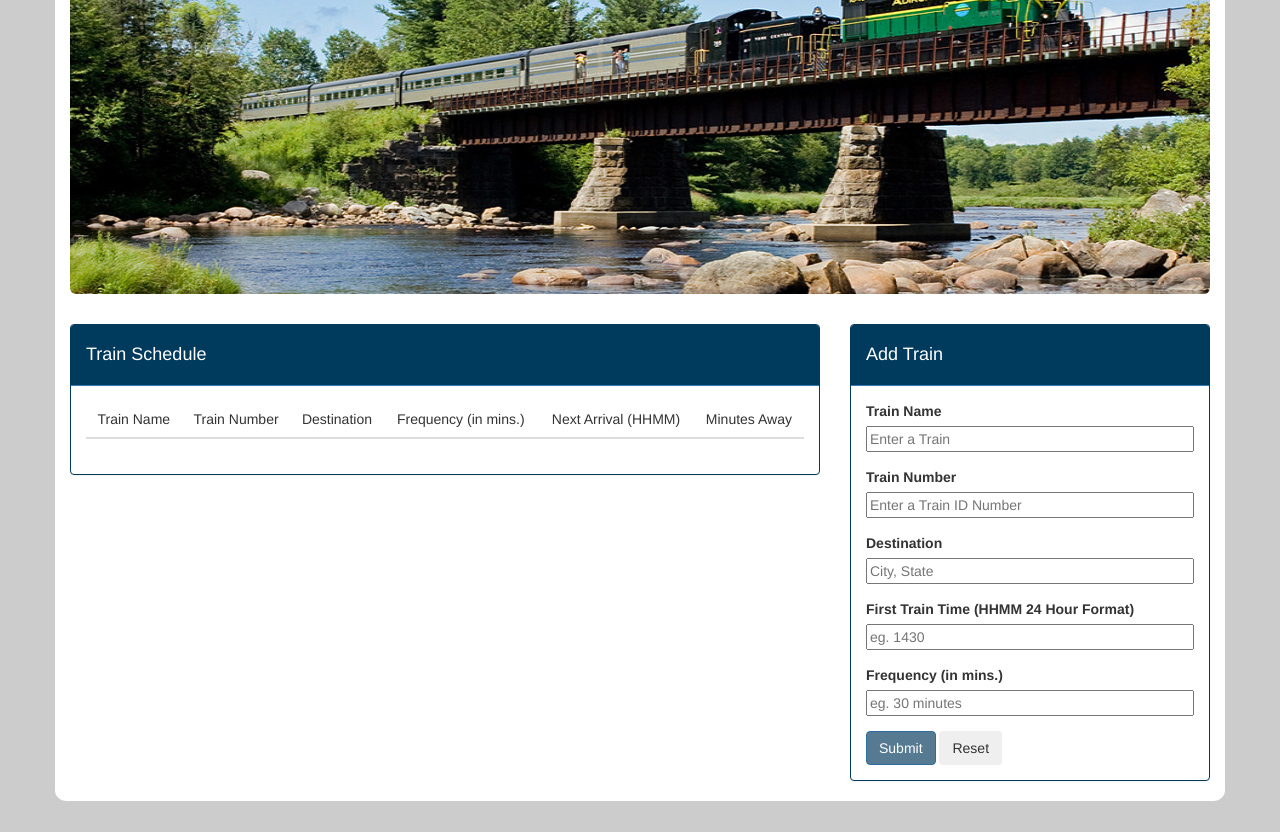
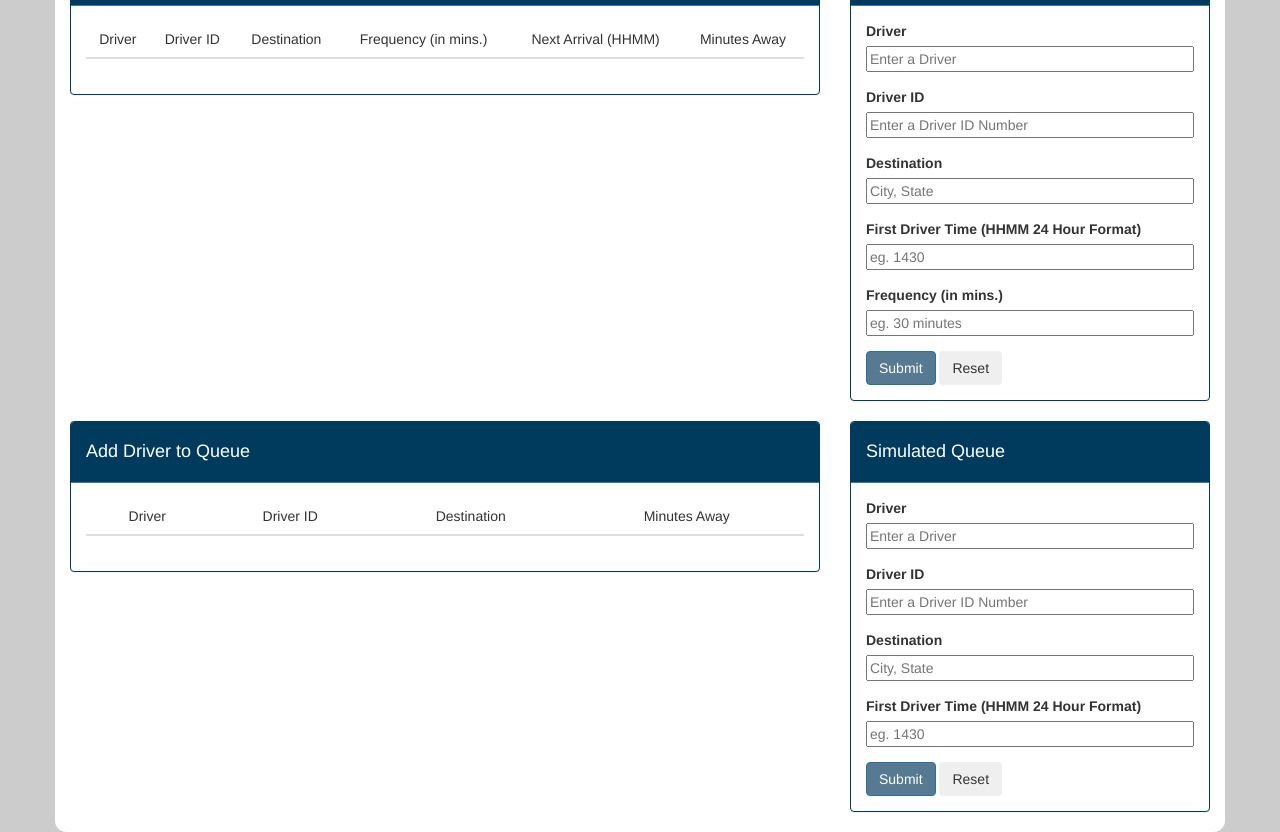
Before and after one commit to grantposell/time-scheduler, a website: page index.html in a window 1280 px wide. Shown: the part 281-1113 px from the top of the page. Before the commit the page ends 1082 px from the top, so only its background shows below. Drawn offline with nearby package versions, Linux system fonts and the light colour scheme; no server answers.

Commit message:
Made UI for trialling the queue

```diff
--- a/app.js
+++ b/app.js
@@ -130,5 +130,5 @@ $(document).ready(function () {
 
 	//auto refresh per 1 minute passed
 	//updates the train data upon refresh
-	setInterval("window.location.reload()", 60000);
+	setInterval("window.location.reload()", 30000);
 });
--- a/index.html
+++ b/index.html
@@ -1,5 +1,6 @@
 <!DOCTYPE html>
 <html>
+
 <head>
     <title>Train Scheduler</title>
 
@@ -10,12 +11,12 @@
     <link rel="stylesheet" type="text/css" href="./assets/css/style.css">
 
     <!-- Bootstrap CDN -->
-	<link rel="stylesheet" href="https://maxcdn.bootstrapcdn.com/bootstrap/3.3.7/css/bootstrap.min.css" integrity="sha384-BVYiiSIFeK1dGmJRAkycuHAHRg32OmUcww7on3RYdg4Va+PmSTsz/K68vbdEjh4u" crossorigin="anonymous">
+    <link rel="stylesheet" href="https://maxcdn.bootstrapcdn.com/bootstrap/3.3.7/css/bootstrap.min.css"
+        integrity="sha384-BVYiiSIFeK1dGmJRAkycuHAHRg32OmUcww7on3RYdg4Va+PmSTsz/K68vbdEjh4u" crossorigin="anonymous">
 
     <!-- jQuery CDN -->
     <script src="https://code.jquery.com/jquery-3.2.1.js"
-	  integrity="sha256-DZAnKJ/6XZ9si04Hgrsxu/8s717jcIzLy3oi35EouyE="
-      crossorigin="anonymous"></script>
+        integrity="sha256-DZAnKJ/6XZ9si04Hgrsxu/8s717jcIzLy3oi35EouyE=" crossorigin="anonymous"></script>
 
     <!-- Firebase -->
     <script src="https://www.gstatic.com/firebasejs/4.1.2/firebase.js"></script>
@@ -29,25 +30,18 @@
     <!-- Viewport -->
     <meta name="viewport" content="width=device-width, initial-scale=1">
 </head>
+
 <body>
     <div class="container pageWrapper">
         <!-- Header Div -->
         <header>
             <div class="container">
                 <div class="jumbotron myHeader">
-					<h1>Train Scheduler</h1>
+                    <h1>Time Scheduler</h1>
                 </div>
             </div>
         </header>
         <div class="container bodyContent">
-
-			<div class="row pageRow">
-
-				<div class="col-xs-12 col-sm-12 col-md-12 col-lg-12">
-
-					<img src="./assets/images/background.jpeg" id="background" class="img-rounded"></div>
-
-				</div>
 
             <div class="row pageRow">
 
@@ -56,7 +50,7 @@
                     <div class="panel panel-primary">
 
                         <div class="panel-heading">
-							<h4>Train Schedule</h4>
+                            <h4>Time Scheduler</h4>
                         </div>
 
                         <div class="panel-body">
@@ -65,8 +59,8 @@
 
                                 <thead>
                                     <tr>
-										<th>Train Name</th>
-										<th>Train Number</th>
+                                        <th>Driver</th>
+                                        <th>Driver ID</th>
                                         <th>Destination</th>
                                         <th>Frequency (in mins.)</th>
                                         <th>Next Arrival (HHMM)</th>
@@ -90,20 +84,21 @@
                     <div class="panel panel-primary">
 
                         <div class="panel-heading">
-							<h4>Add Train</h4>
+                            <h4>Add Driver to Queue</h4>
                         </div>
 
                         <div class="panel-body">
 
                             <form>
                                 <div class="form-group">
-									<label for="trainName">Train Name</label>
-									<input type="text" class="formControl" id="nameInput" placeholder="Enter a Train">
+                                    <label for="trainName">Driver</label>
+                                    <input type="text" class="formControl" id="nameInput" placeholder="Enter a Driver">
                                 </div>
 
                                 <div class="form-group">
-									<label for="trainNumber">Train Number</label>
-									<input type="number" class="formControl" id="numberInput" placeholder="Enter a Train ID Number">
+                                    <label for="trainNumber">Driver ID</label>
+                                    <input type="number" class="formControl" id="numberInput"
+                                        placeholder="Enter a Driver ID Number">
                                 </div>
 
                                 <div class="form-group">
@@ -112,13 +107,91 @@
                                 </div>
 
                                 <div class="form-group">
-									<label for="firstTrain">First Train Time (HHMM 24 Hour Format)</label>
-									<input type="number" class="formControl" id="timeInput" placeholder="eg. 1430" onkeyup="if(this.value > 2400){this.value=''; alert('Enter a valid time between 0000 and 2400');}">
+                                    <label for="firstTrain">First Driver Time (HHMM 24 Hour Format)</label>
+                                    <input type="number" class="formControl" id="timeInput" placeholder="eg. 1430"
+                                        onkeyup="if(this.value > 2400){this.value=''; alert('Enter a valid time between 0000 and 2400');}">
                                 </div>
 
                                 <div class="form-group">
                                     <label for="freqForm">Frequency (in mins.)</label>
-									<input type="number" class="formControl" id="freqInput" placeholder="eg. 30 minutes">
+                                    <input type="number" class="formControl" id="freqInput"
+                                        placeholder="eg. 30 minutes">
+                                </div>
+                            </form>
+
+                            <button class="btn btn-primary submitInput">
+                                Submit
+                            </button>
+
+                            <button class="btn btn-secondary resetInput">
+                                Reset
+                            </button>
+
+                        </div>
+
+                    </div>
+
+                </div>
+                <div class="col-xs-12 col-sm-12 col-md-8 col-lg-8 scheduleBoard">
+                    <div class="panel panel-primary">
+
+                        <div class="panel-heading">
+                            <h4>Add Driver to Queue</h4>
+                        </div>
+
+                        <div class="panel-body">
+
+                            <table class="table table-hover table-responsive" id="boardTable">
+
+                                <thead>
+                                    <tr>
+                                        <th>Driver</th>
+                                        <th>Driver ID</th>
+                                        <th>Destination</th>
+                                        <th>Minutes Away</th>
+                                    </tr>
+                                </thead>
+
+                                <tbody id="boardText">
+                                </tbody>
+
+                            </table>
+
+                        </div>
+
+                    </div>
+                </div>
+                <div class="col-xs-12 col-sm-12 col-md-4 col-lg-4">
+
+                    <div class="panel panel-primary">
+
+                        <div class="panel-heading">
+                            <h4>Simulated Queue</h4>
+                        </div>
+
+                        <div class="panel-body">
+
+                            <form>
+                                <div class="form-group">
+                                    <label for="trainName">Driver</label>
+                                    <input type="text" class="formControl" id="nameInput" placeholder="Enter a Driver">
+                                </div>
+
+                                <div class="form-group">
+                                    <label for="trainNumber">Driver ID</label>
+                                    <input type="number" class="formControl" id="numberInput"
+                                        placeholder="Enter a Driver ID Number">
+                                </div>
+
+                                <div class="form-group">
+                                    <label for="destForm">Destination</label>
+                                    <input type="text" class="formControl" id="destInput" placeholder="City, State">
+                                </div>
+
+                                <div class="form-group">
+                                    <label for="firstTrain">First Driver Time (HHMM 24 Hour Format)</label>
+                                    <input type="number" class="formControl" id="timeInput" placeholder="eg. 1430"
+                                        onkeyup="if(this.value > 2400){this.value=''; alert('Enter a valid time between 0000 and 2400');}">
                                 </div>
                             </form>
 
@@ -142,4 +215,5 @@
 
     </div>
 </body>
+
 </html>
```
Lines whose indentation alone changed are shown as unchanged.
